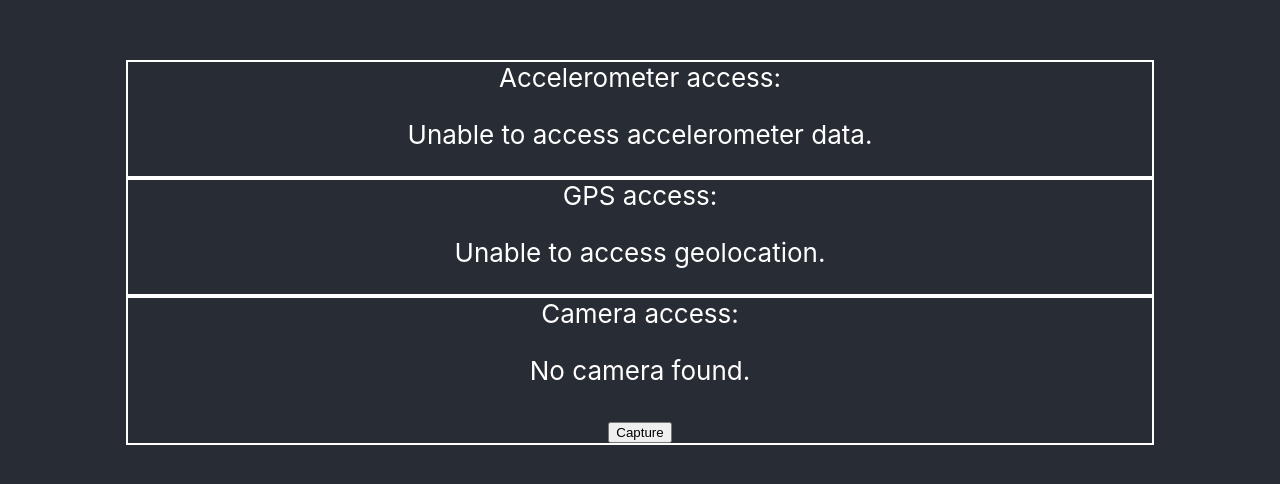
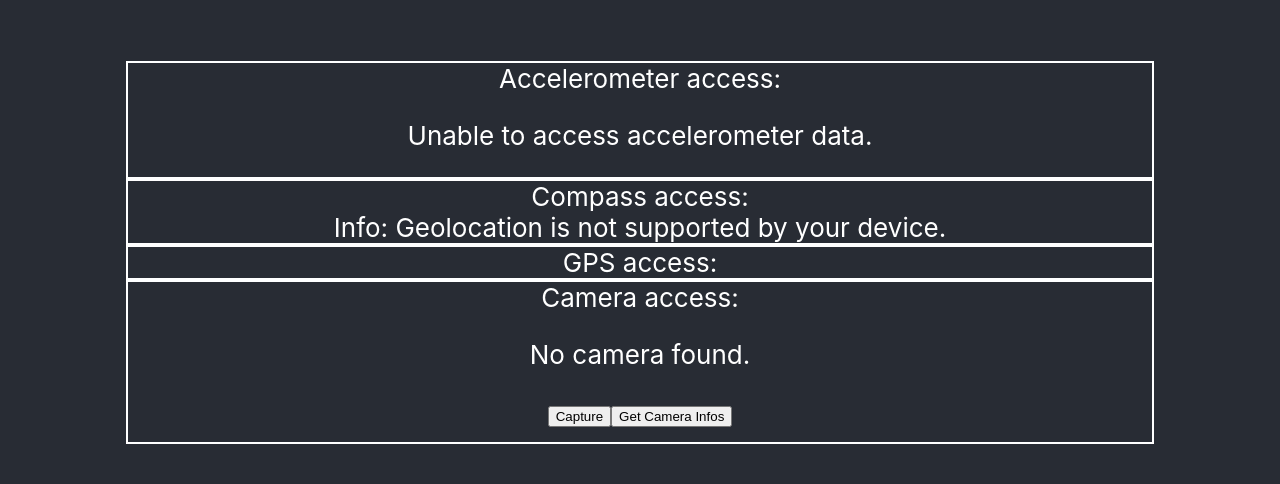
Before and after one commit to besserai/m0-sensor-access, a React (Create React App) app: page / in a window 1280 px wide. Shown: the part 148-632 px from the top of the page. Built offline with nearby package versions, Linux system fonts and the light colour scheme; no server answers.

Commit message:
added compass componnet

```diff
--- a/src/App.js
+++ b/src/App.js
@@ -4,6 +4,7 @@ import './App.css';
 import WebcamComponent from './components/WebcamComponent';
 import GpsComponent from './components/GpsComponent';
 import AccelerometerComponent from './components/AccelerometerComponent';
+import Compass from './components/Compass';
 
 function App() {
   return (
@@ -15,9 +16,17 @@ function App() {
           <AccelerometerComponent />
         </div>
 
+
+        <div className="sensor">
+          Compass access:
+          <Compass />
+        </div>
+
+
+
         <div className="sensor">
           GPS access:
-          <GpsComponent />
+          {/* <GpsComponent /> */}
         </div>
         <div className="sensor">
           Camera access:
--- /dev/null
+++ b/src/components/Compass.jsx
@@ -0,0 +1,42 @@
+import { useEffect, useState } from "react";
+
+export default function Compass() {
+
+    const [heading, setHeading] = useState(null);
+    const [infoText, setInfoText] = useState('loading...');
+
+    const handleHeadingSuccess = (e) => {
+        setInfoText(`Successfully acquired heading`);
+        console.log(e);
+    }
+
+    const handleHeadingError = (e) => {
+        setInfoText(`Failed to acquire heading`);
+        console.log(e);
+    }
+
+    const tryGettingHeading = () => {
+        if ('watchHeading' in navigator.geolocation) {
+            console.log("Start watching for heading changes");
+            const watchHeading = navigator.geolocation.watchHeading(
+                handleHeadingSuccess,
+                handleHeadingError
+            );
+        } else {
+            setInfoText('Geolocation is not supported by your device.');
+        }
+
+    }
+
+
+    useEffect(() => {
+        tryGettingHeading()
+    }
+        , [])
+
+    return (
+        <div>
+            Info: <span id="info-text">{infoText}</span>
+        </div>
+    )
+}
--- a/src/components/WebcamComponent.jsx
+++ b/src/components/WebcamComponent.jsx
@@ -7,12 +7,14 @@ const WebcamComponent = () => {
     const webcamRef = useRef(null);
     // const [allCameras, setAllCameras] = useState(null);
     const [cameraDeviceId, setCameraDeviceId] = useState(null);
+    const [allCamerasInfos, setAllCamerasInfos] = useState(null);
 
     useEffect(() => {
         const findCamera = async () => {
             const devices = await navigator.mediaDevices.enumerateDevices();
+            console.dir(navigator.mediaDevices.enumerateDevices());
             const allCameras = devices.filter((device) => device.kind === 'videoinput');
-            // setAllCameras(allCameras);
+            setAllCamerasInfos(allCameras);
             const rearCamera = devices.find((device) => device.kind === 'videoinput'
                 && /(back|environment|rear)/.test(device.label));
 
@@ -41,6 +43,12 @@ const WebcamComponent = () => {
         }
     };
 
+    const printCamInfos = () => {
+        const cameraInfoField = document.getElementById("camera-info-field");
+        cameraInfoField.innerText = allCamerasInfos;
+        console.dir(allCamerasInfos);
+    }
+
 
     return (
         <div className="webcam-container">
@@ -57,7 +65,9 @@ const WebcamComponent = () => {
                 <p>No camera found.</p>
             )}
             <button onClick={captureImage}>Capture</button>
-        </div>
+            <button onClick={printCamInfos}>Get Camera Infos</button>
+            <p id="camera-info-field" style={{ "font-size": 15 }}></p>
+        </div >
     );
 };
 
```
